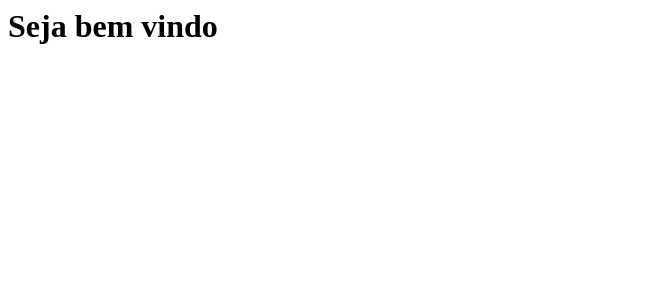
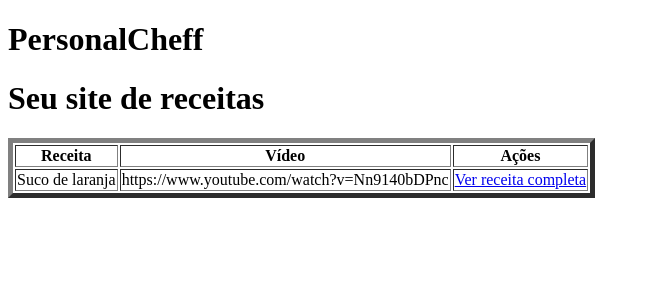
Before and after one commit to mferrazagro/personal-cheff, a Django app: page / in a window 1280 px wide. Shown: the top 300 px of the page, without its empty margins (0-650 px from the left). Run offline with Django 3.2, Linux system fonts and the light colour scheme.

Commit message:
atualização

```diff
--- a/PersonalCheffProj/receitas/templates/index.html
+++ b/PersonalCheffProj/receitas/templates/index.html
@@ -9,5 +9,18 @@
 <body>
     <h1>PersonalCheff</h1>
     <h1>Seu site de receitas</h1>
+
+<table border="5">
+    <tr>
+        <th>Receita</th>
+        <th>Vídeo</th>
+        <th>Ações</th>
+    </tr>
+    <tr>
+        <td>Suco de laranja</td>
+        <td>https://www.youtube.com/watch?v=Nn9140bDPnc</td>
+        <td><a href="sucodelaranja"> Ver receita completa </a></td>
+    </tr>
+    </table>
 </body>
 </html>
--- a/PersonalCheffProj/receitas/urls.py
+++ b/PersonalCheffProj/receitas/urls.py
@@ -2,5 +2,6 @@ from django.urls import path
 from . import views
 
 urlpatterns = [
-    path('', views.index, name='index')
+    path('', views.index, name='index'),
+    path('sucodelaranja', views.sucodelaranja, name='sucodelaranja')
 ]
--- a/PersonalCheffProj/receitas/views.py
+++ b/PersonalCheffProj/receitas/views.py
@@ -1,5 +1,7 @@
 from django.shortcuts import render
-from django.http import HttpResponse
 
 def index(request):
-    return HttpResponse("<h1>Seja bem vindo</h1>")
+    return render (request,'index.html')
+
+def sucodelaranja(request):
+    return render (request, 'sucodelaranja.html')
```
Also changed, not shown: PersonalCheffProj/receitas/templates/sucodelaranja.html (added, +19 -0 lines).
